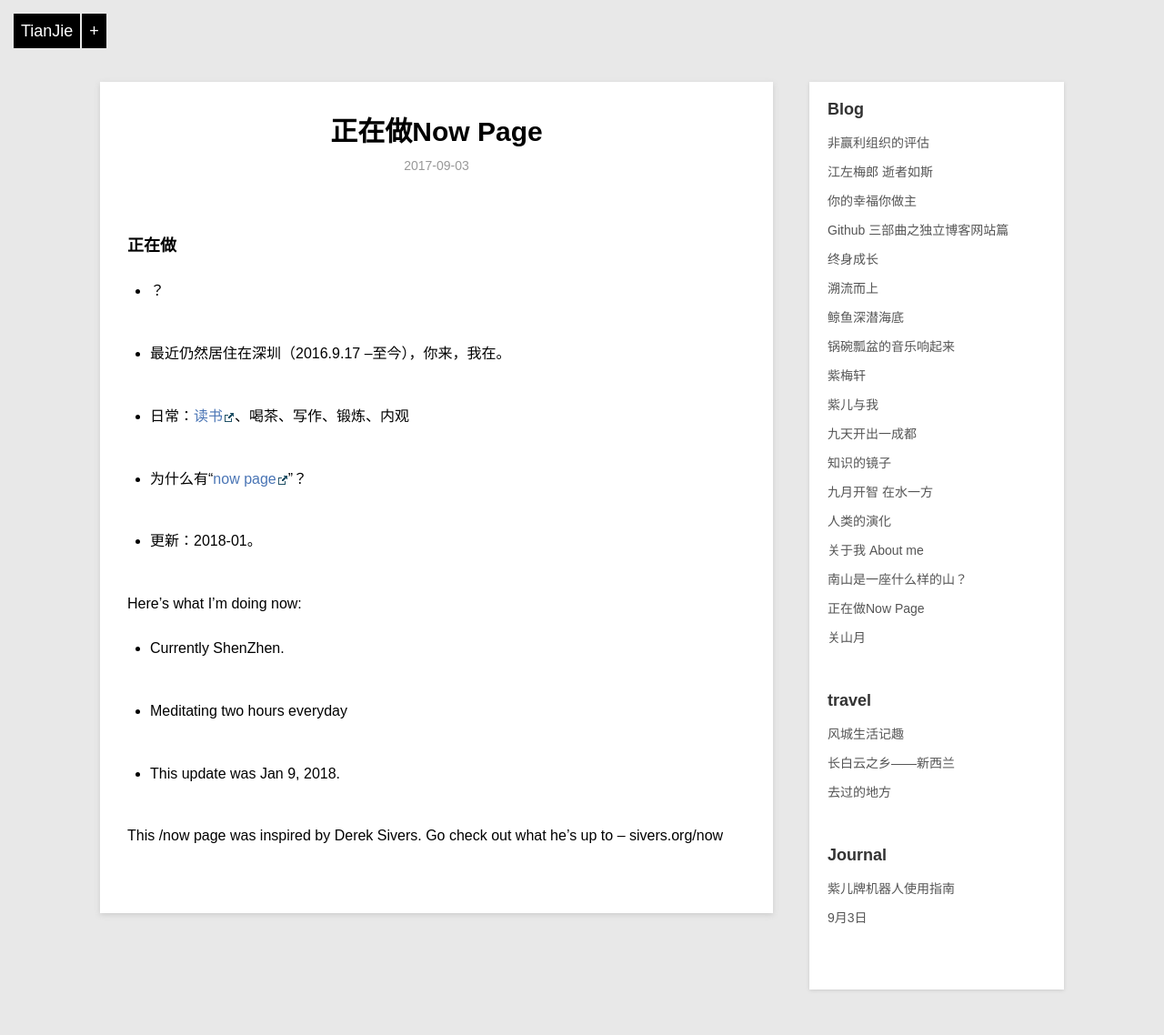
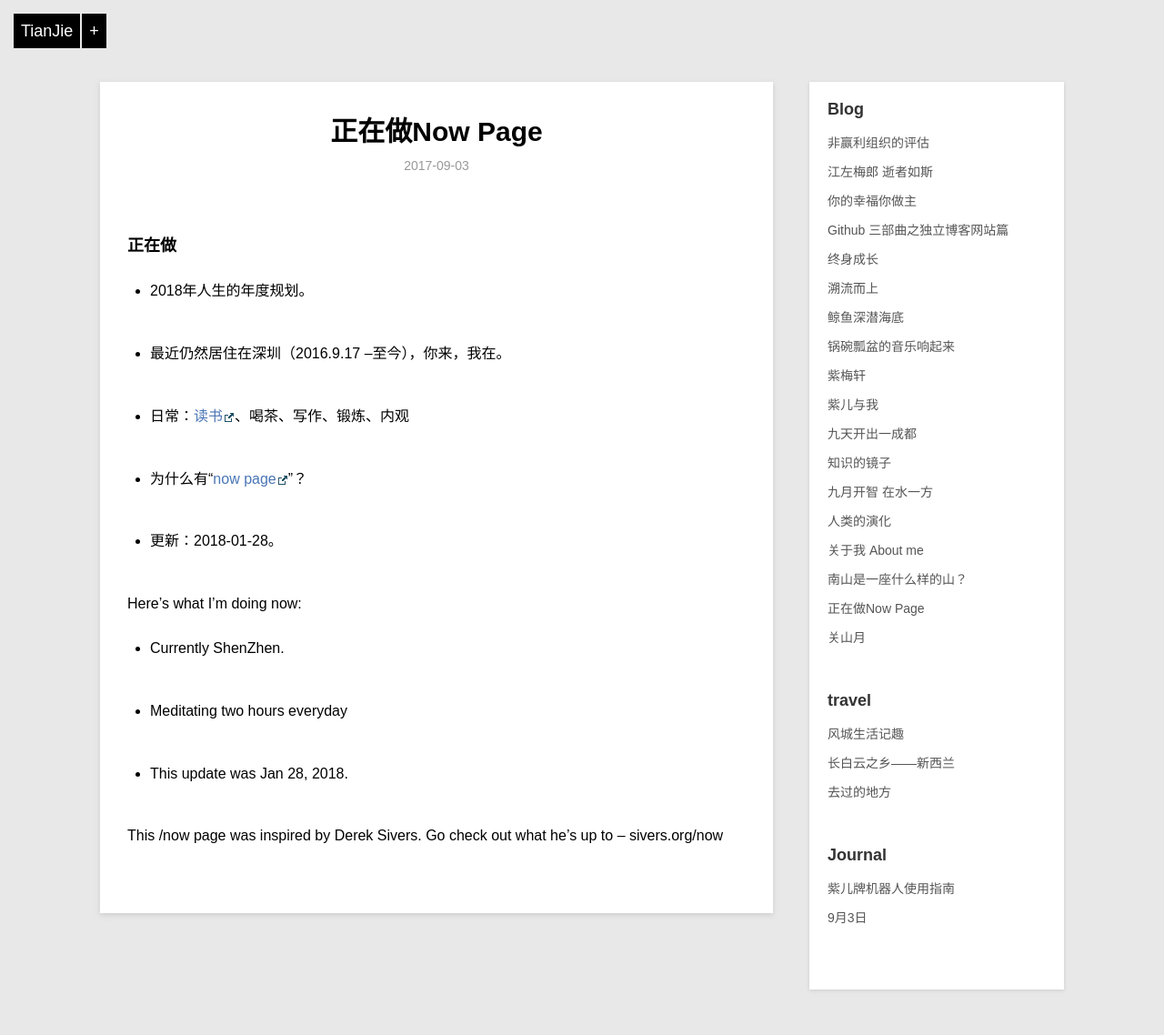
Before and after one commit to violettianjie/violettianjie.github.io, a Jekyll site: the page built from _posts/blog/2017-09-03-now.md, in a window 1280 px wide. Shown: the whole page at 91% size. Built offline with Jekyll 4.4.1, drawn with Linux system fonts in a browser that asks for light colours; comment, search, counter and statistics services are not loaded.

Commit message:
Update 2017-09-03-now.md

```diff
--- a/_posts/blog/2017-09-03-now.md
+++ b/_posts/blog/2017-09-03-now.md
@@ -9,8 +9,7 @@ category: blog
 
 
 
-- ？
-
+- 2018年人生的年度规划。
 
 
 - 最近仍然居住在深圳（2016.9.17 --至今），你来，我在。
@@ -19,7 +18,7 @@ category: blog
 
 - 为什么有“[now page](http://nownownow.com/about)”？
 
-- 更新：2018-01。
+- 更新：2018-01-28。
 
 Here’s what I’m doing now:
 
@@ -27,7 +26,7 @@ Here’s what I’m doing now:
 
 - Meditating two hours everyday
 
-- This update was Jan 9, 2018.
+- This update was Jan 28, 2018.
 
 This /now page was inspired by Derek Sivers. Go check out what he’s up to – sivers.org/now
 
```
